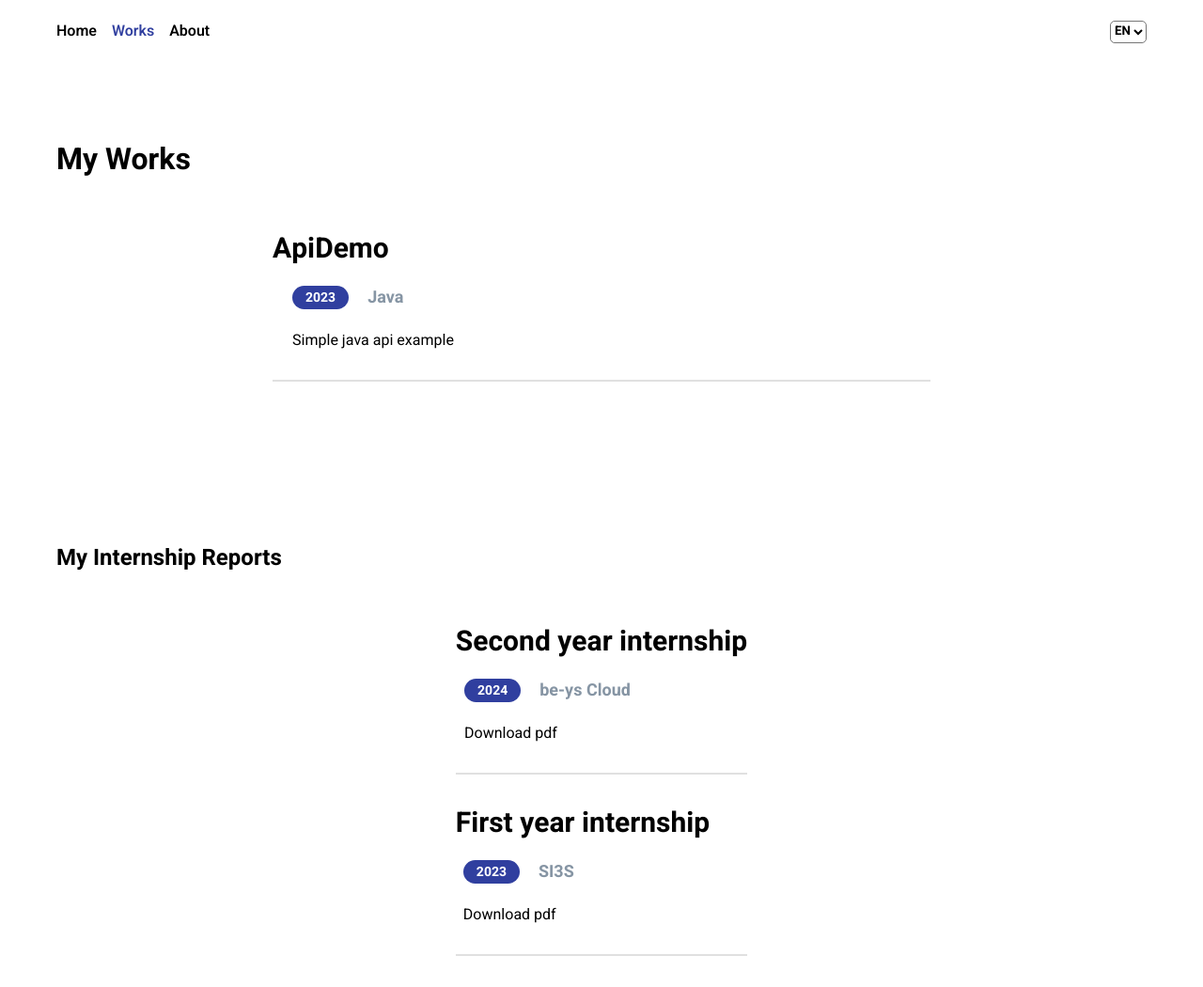
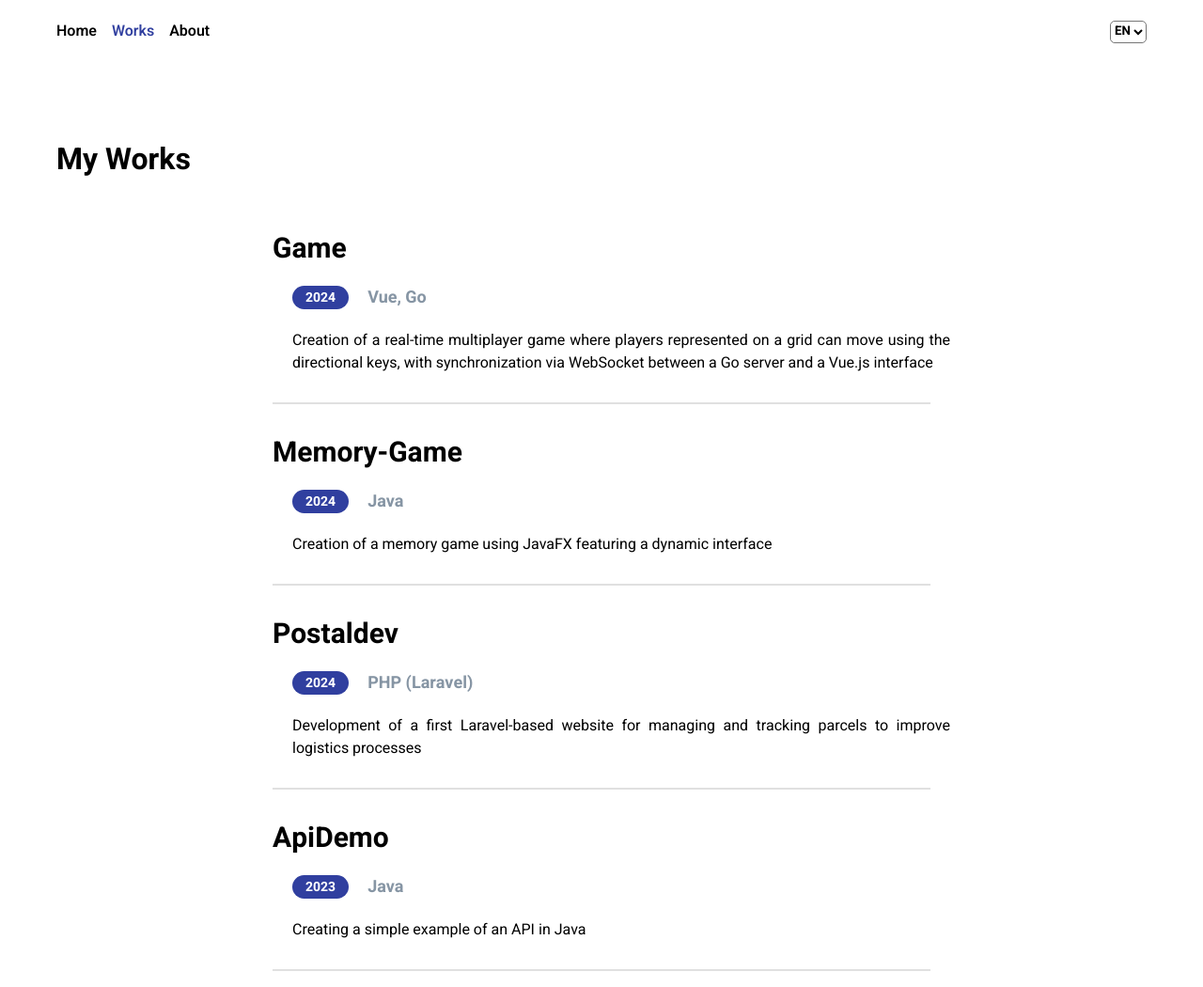
Before and after one commit to RyukaTV/folio, a plain HTML site: page works.html in a window 1280 px wide. Shown: the top 1050 px of the page at 94% size. Drawn offline with nearby package versions, Linux system fonts and the light colour scheme.

Commit message:
added some works

```diff
--- a/lang/messages.js
+++ b/lang/messages.js
@@ -19,7 +19,12 @@ const messages= {
             internTitle1: "Stage de deuxième année",
             internTitle2: "Stage de première année",
             btitle: "Mes Réalisations",
-            apidemo_description: "Simple exemple d'api java",
+            descriptions:{
+                apidemo: "Création d'un simple exemple d'une API en java",
+                postaldev: "Réalisation d'un premier site en Laravel permettant la gestion et le suivi des colis pour améliorer les processus logistiques",
+                memoryGame: "Réalisation d'un jeu de mémoire en JavaFX avec une interface interactive",
+                game: "Réalisation d'un jeu multijoueur en temps réel où des joueurs représentés sur une grille peuvent se déplacer en utilisant les touches directionnelles, avec synchronisation via WebSocket entre un serveur Go et une interface Vue.js",
+            }
         },
         about:{
             Title: "à Propos de moi",
@@ -50,7 +55,12 @@ const messages= {
             internTitle1: "Second year internship",
             internTitle2: "First year internship",
             btitle: "My Works",
-            apidemo_description: "Simple java api example",
+            descriptions:{
+                apidemo: "Creating a simple example of an API in Java",
+                postaldev: "Development of a first Laravel-based website for managing and tracking parcels to improve logistics processes",
+                memoryGame: "Creation of a memory game using JavaFX featuring a dynamic interface",
+                game: "Creation of a real-time multiplayer game where players represented on a grid can move using the directional keys, with synchronization via WebSocket between a Go server and a Vue.js interface",
+            }
         },
         about:{
             Title: "About me",
--- a/utils.js
+++ b/utils.js
@@ -30,7 +30,7 @@ function showIndexMessages() {
         document.getElementById('fw').textContent= myfunc("index.fw");
         document.getElementById("description").textContent= myfunc("index.description");
         document.getElementById("view").textContent= myfunc("index.view");
-        document.getElementById("apidesc").textContent= myfunc("works.apidemo_description");
+        document.getElementById("apidesc").textContent= myfunc("works.descriptions.apidemo");
     } catch (error) {
     }
 }
@@ -46,7 +46,11 @@ function showWorksMessages(){
             elements[i].textContent = myfunc(elements[i].className);
         }
 
-        document.getElementById("description").textContent= myfunc("works.apidemo_description");
+        document.getElementById("game").textContent= myfunc("works.descriptions.game");
+        document.getElementById("memoryGame").textContent= myfunc("works.descriptions.memoryGame");
+        document.getElementById("postaldev").textContent= myfunc("works.descriptions.postaldev");
+        document.getElementById("apidemo").textContent= myfunc("works.descriptions.apidemo");
+
         document.getElementById("internTitle1").textContent= myfunc("works.internTitle1");
         document.getElementById("internTitle2").textContent= myfunc("works.internTitle2");
     } catch (error) {
--- a/works.html
+++ b/works.html
@@ -32,13 +32,52 @@
         <div class="works-list">
             <div class="item">
                 <div class="details">
+                    <h3><a href="https://github.com/RyukaTV/Game" target="_blank">Game</a></h3>
+                    <div class="ml">
+                        <div class="item-info">
+                            <div class="year-badge">2024</div>
+                            <h4>Vue, Go</h4>
+                        </div>
+                        <p id="game"></p>
+                    </div>
+                </div>
+            </div>
+
+            <div class="item">
+                <div class="details">
+                    <h3><a href="https://github.com/RyukaTV/Memory-Game" target="_blank">Memory-Game</a></h3>
+                    <div class="ml">
+                        <div class="item-info">
+                            <div class="year-badge">2024</div>
+                            <h4>Java</h4>
+                        </div>
+                        <p id="memoryGame"></p>
+                    </div>
+                </div>
+            </div>
+
+            <div class="item">
+                <div class="details">
+                    <h3><a href="https://github.com/RyukaTV/Postaldev" target="_blank">Postaldev</a></h3>
+                    <div class="ml">
+                        <div class="item-info">
+                            <div class="year-badge">2024</div>
+                            <h4>PHP (Laravel)</h4>
+                        </div>
+                        <p id="postaldev"></p>
+                    </div>
+                </div>
+            </div>
+
+            <div class="item">
+                <div class="details">
                     <h3><a href="https://github.com/RyukaTV/ApiDemo" target="_blank">ApiDemo</a></h3>
                     <div class="ml">
                         <div class="item-info">
                             <div class="year-badge">2023</div>
                             <h4>Java</h4>
                         </div>
-                        <p id="description"></p>
+                        <p id="apidemo"></p>
                     </div>
                 </div>
             </div>
```
